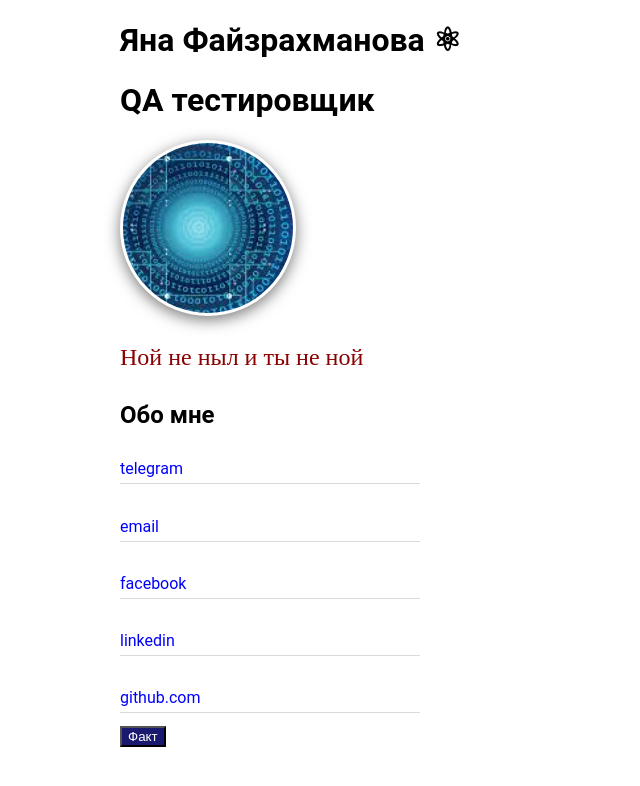
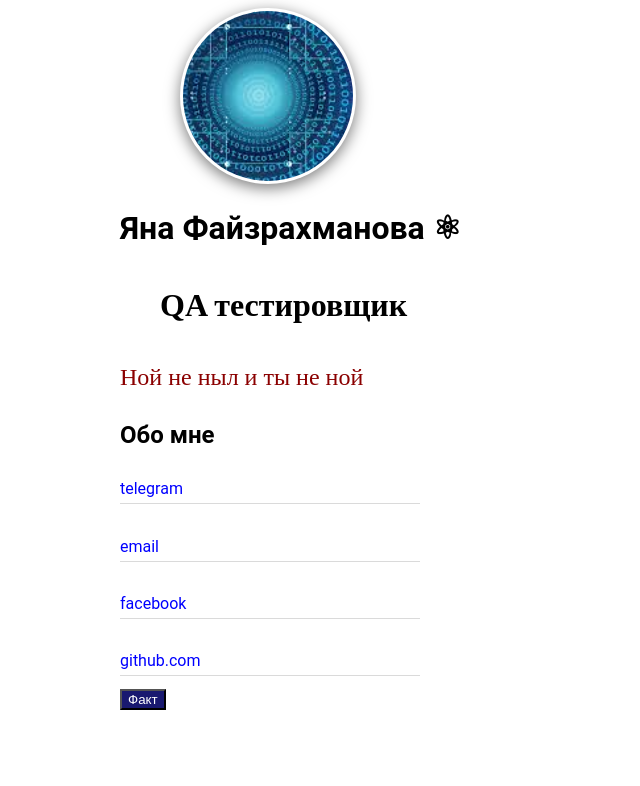
Before and after one commit to YanaFaizrakhmanova/Website_business_card, a plain HTML site: page index.html in a window 1280 px wide. Shown: the whole page, without its empty margins (0-640 px from the left). Drawn offline with Linux system fonts and the light colour scheme.

Commit message:
Delete_LinkedIn

```diff
--- a/index.html
+++ b/index.html
@@ -11,11 +11,12 @@
 </head>
 
 <body class="container">
-		<h1>Яна Файзрахманова ⚛</h1>
-         <h1>QA тестировщик</h1>
 		<div class="item">
 			<img class="photo" src="me.png" width="170" height="170" alt="фото">
 		</div>
+
+		<h1>Яна Файзрахманова ⚛</h1>
+         <h2 class="QA">QA тестировщик</h2>
 
 			<p>Ной не ныл и ты не ной</p>
 
@@ -29,8 +30,6 @@
 				<br>
 				<a href="https://www.facebook.com/yana.faizrakhmanova">facebook</a>
 				<br>
-				<a href="https://www.linkedin.com/in/yana.faizrakhmanova/">linkedin</a>
-				<br>
 				<a href="https://github.com/YanaFaizrakhmanova">github.com</a>
 			</div>
 				<button type="button" class="button">Факт</button>
--- a/main.css
+++ b/main.css
@@ -1,3 +1,9 @@
+.QA {
+  font-family: Monotype Corsiva;
+  color: Black;
+  font-size: 2.0em;
+  margin-left: 40px;
+}
 .button {
   color: white;
  background-color:#191970;
@@ -61,6 +67,7 @@ h2 {
   /* Параметры рамки */
   box-shadow: 0 4px 15px 0px rgba(0, 0, 0, 0.52);
   object-fit: cover;
+  margin-left: 60px;
 }
 
   /* Эффект наведения на картинку */
```
